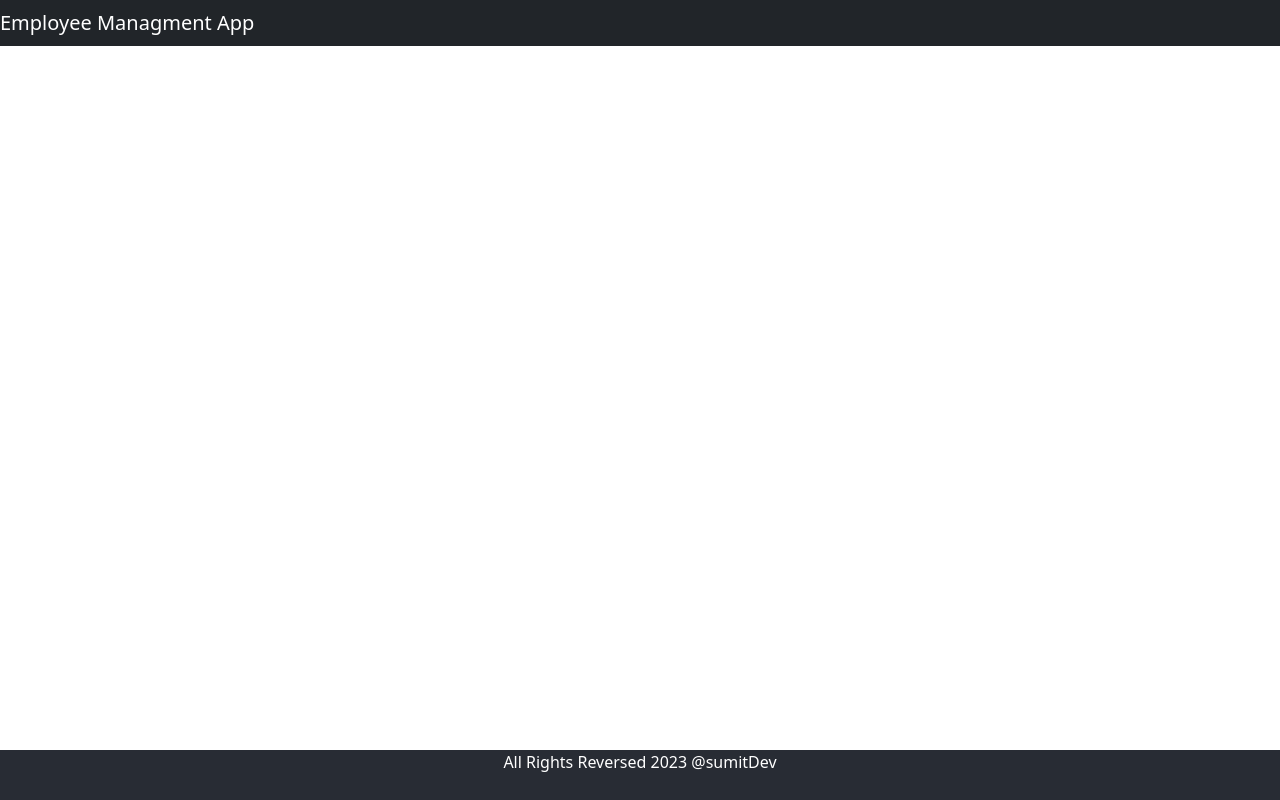
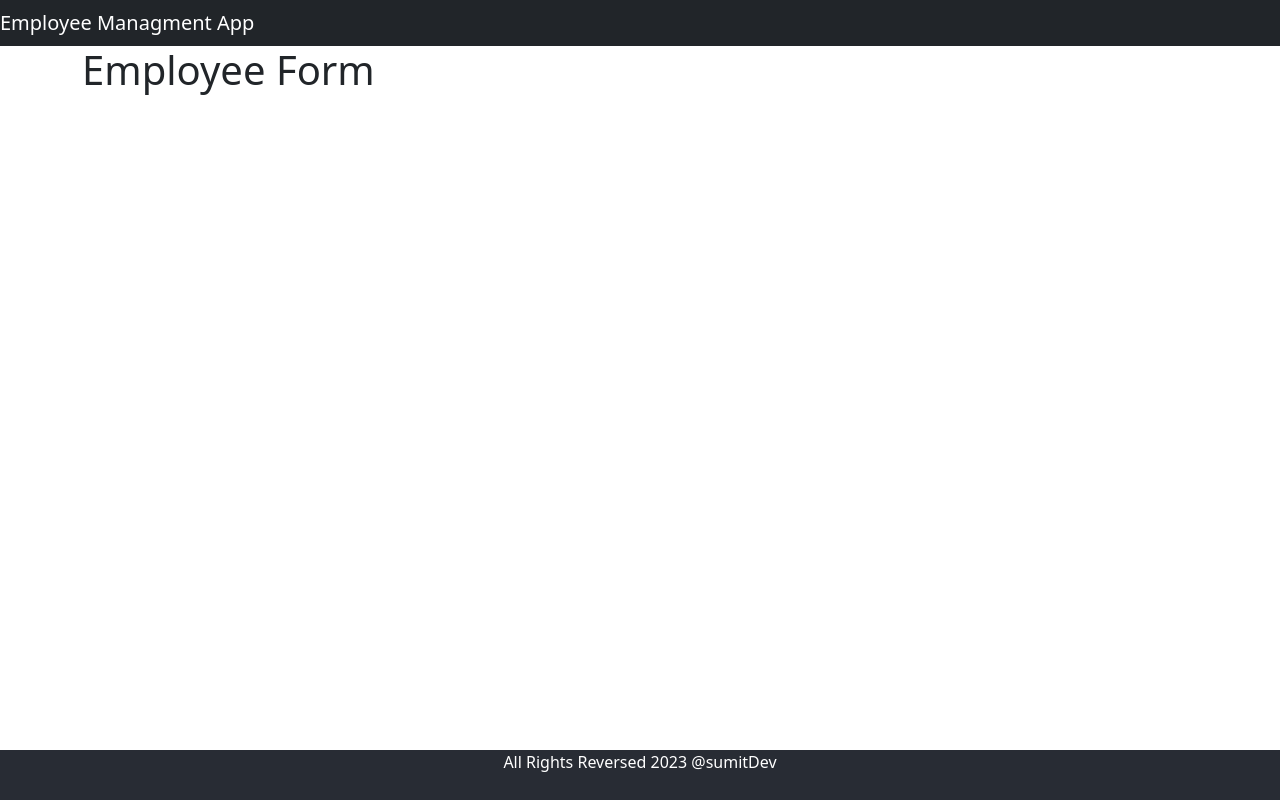
Before and after one commit to sumit8669/Fullstack-app-with-react-and-spring, a React (Create React App) app in the folder employee-managment-app/: page /add-employee in a window 1280 px wide. Built offline with nearby package versions, Linux system fonts and the light colour scheme.

Commit message:
create employee component updated

```diff
--- a/employee-managment-app/src/App.js
+++ b/employee-managment-app/src/App.js
@@ -12,7 +12,7 @@ function App() {
              <Header />
               <div className="container">
                    <Routes>
-                         <Route path = "/" element={<ListEmployee/>}></Route>
+                         <Route path = "/" exact element={<ListEmployee/>}></Route>
                          <Route path = "/employee" element={<ListEmployee/>}></Route>
                          <Route path = "/add-employee" element={<CreateEmployee/>}></Route>
                    </Routes>
--- a/employee-managment-app/src/components/CreateEmployee.jsx
+++ b/employee-managment-app/src/components/CreateEmployee.jsx
@@ -3,7 +3,9 @@ import React, { Component } from 'react'
 export default class CreateEmployee extends Component {
   render() {
     return (
-      <div></div>
+      <div>
+        <h1>Employee Form</h1>
+      </div>
     )
   }
 }
--- a/employee-managment-app/src/components/ListEmployee.jsx
+++ b/employee-managment-app/src/components/ListEmployee.jsx
@@ -1,23 +1,30 @@
 import React, { Component } from 'react'
+import { withRouter } from 'react-router-dom';
 import EmployeeService from '../services/EmployeeService'
 
 export default class ListEmployee extends Component {
  constructor(props){super(props)
                 this.state ={
                     employees:[]
-    }
+                }
+                this.addEmployee = this.addEmployee.bind(this);
   }
   componentDidMount(){
     EmployeeService.getEmployee().then((res) =>{
       this.setState({employees : res.data})
     })
   }
+
+  addEmployee(){
+    this.props.history.push('/add-employee');
+  }
+
   render() {
     return (
       <div>
         <h2 className='text-center'>ListEmployee</h2>
         <div className='row'>
-          <button className='btn btn-prime' onClick={this.addEmployee}>Add Employee</button>
+          <button className='btn btn-primary' onClick={this.addEmployee}>Add Employee</button>
         </div>
         <div className='row'>
             <table className='table table-striped table-bordered'>
```
